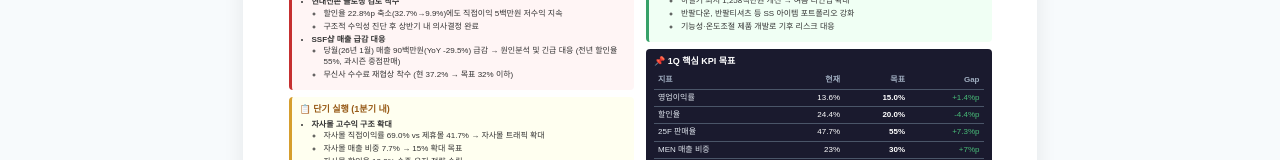
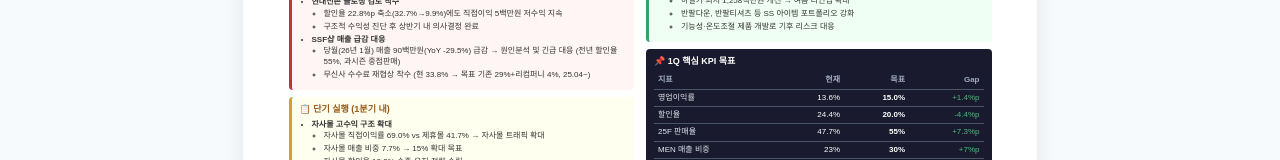
Before and after one commit to sollji87/ai_insight_dv, a Next.js app: page / in a window 1280 px wide. Shown: the part 307-467 px from the top of the page. Built offline with nearby package versions, Linux system fonts and the light colour scheme.

Commit message:
Update 臾댁떊???섏닔猷? ??33.8%, 紐⑺몴 湲곗〈 29%+由ъ뺨?쇰땲 4%, 25.04~

```diff
--- a/src/components/ReportContent.tsx
+++ b/src/components/ReportContent.tsx
@@ -58,7 +58,7 @@ export default function ReportContent() {
                   <li><strong>SSF샵 매출 급감 대응</strong>
                     <ul>
                       <li>당월(26년 1월) 매출 90백만원(YoY -29.5%) 급감 → 원인분석 및 긴급 대응 (전년 할인율 55%, 과시즌 중점판매)</li>
-                      <li>무신사 수수료 재협상 착수 (현 37.2% → 목표 32% 이하)</li>
+                      <li>무신사 수수료 재협상 착수 (현 33.8% → 목표 기존 29%+리컴퍼니 4%, 25.04~)</li>
                     </ul>
                   </li>
                 </ul>
```
